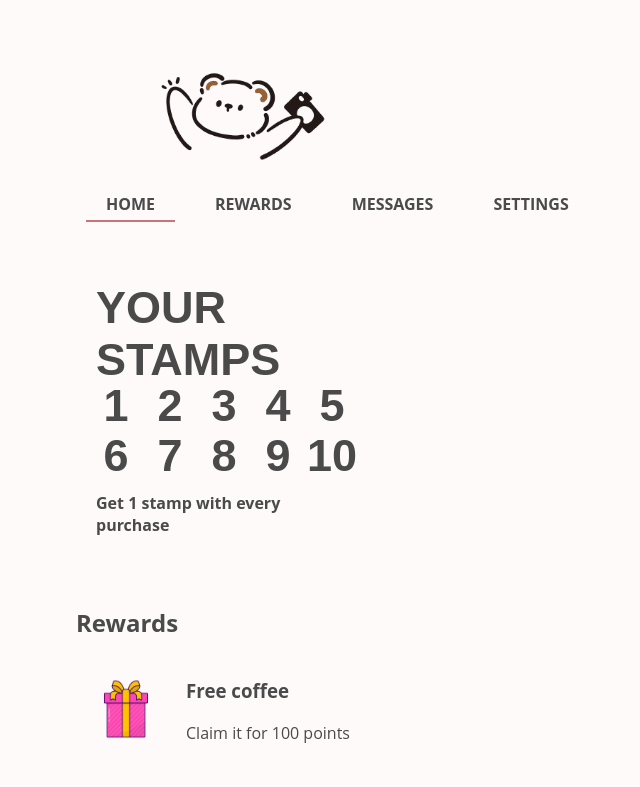
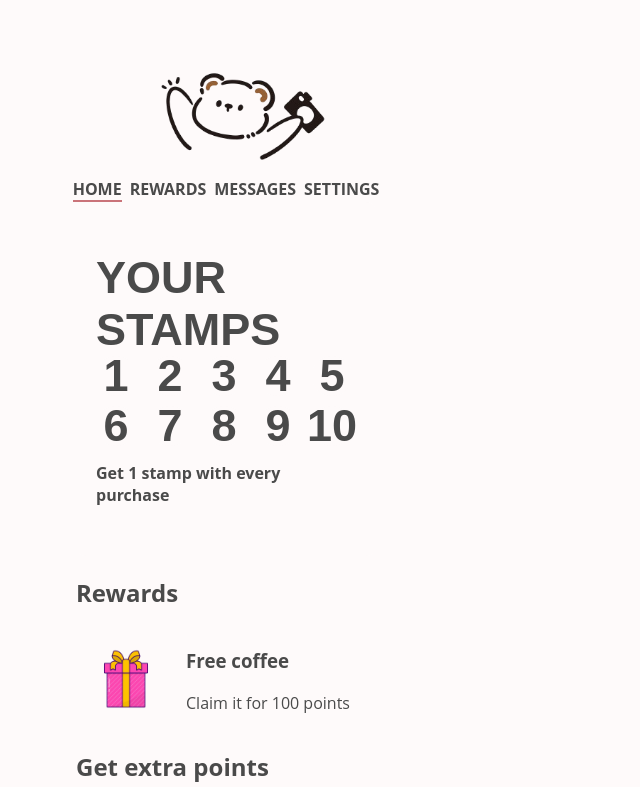
Before and after one commit to braincheung/326-project, a website: page src/frontend/index.html in a window 1280 px wide. Both pictures are taken after typing "name@example.com", "Sample123" into the empty fields and a click on the button "Sign In". Shown: the top 787 px of the page, without its empty margins (414-1054 px from the left). Drawn offline with Linux system fonts and the light colour scheme.

Commit message:
Cleaned up nav and set up server folders

```diff
--- a/package.json
+++ b/package.json
@@ -30,5 +30,10 @@
   },
   "devDependencies": {
     "http-server": "^14.1.1"
+  },
+  "dependencies": {
+    "body-parser": "^1.20.2",
+    "express": "^4.19.2",
+    "pouchdb": "^9.0.0"
   }
 }
--- a/src/frontend/styles.css
+++ b/src/frontend/styles.css
@@ -145,21 +145,20 @@ main {
 #home-view .header-logo {
     width: 100px;
     height: auto;
+    justify-content: center;
 }
 
 #home-view nav {
     display: flex;
-    justify-content: space-around;
+    justify-content: center;
     margin-top: 50px;
     background-color: var(--color7);
-    padding: 10px 0;
 }
 #home-view nav a {
     text-decoration: none;
     color: var(--text-color);
     font-weight: bold;
-    padding: 5px 20px;
-    margin: 0 10px;
+    margin: 0 4px;
 }
 
 #home-view nav a.active {
```
Also changed, not shown: backend/db.js (added), backend/server.js (added), 1 other file.
